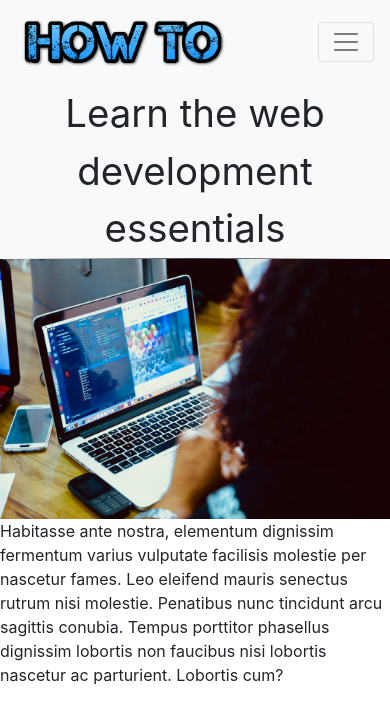
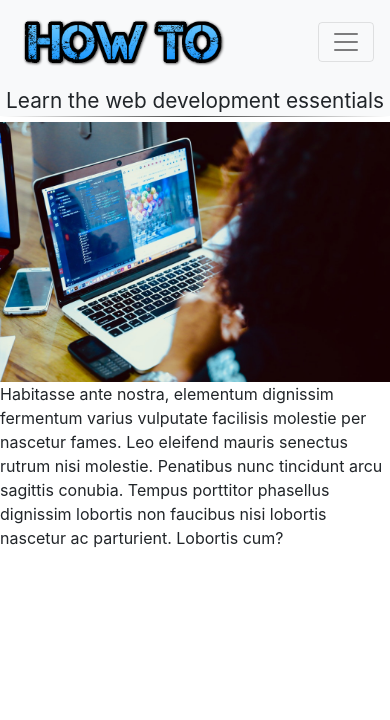
Before and after one commit to Miked0331/webdev, a React (Create React App) app: page / in a window 390 px wide. Shown: the top 720 px of the page. Built offline with nearby package versions, Linux system fonts and the light colour scheme.

Commit message:
better responsiveness

```diff
--- a/src/App.css
+++ b/src/App.css
@@ -14,23 +14,32 @@
     background-color: #f8f9fa;
 }
 
-/*mobile text size*/
-@media only screen and (max-width: 600px) {
-    .main-text {
-      font-size: 1.4em;
-    }
+
+
+  /* If the screen size is 601px wide or more, set the font-size of <div> to 80px */
+@media screen and (min-width: 601px) {
+  .main-text {
+    font-size: 2.2em;
   }
+}
 
-  /* tablet text size */
-  @media only screen and (max-width: 770px) {
-    .main-text {
-      font-size: 2.4em;
-    }
+@media screen and (min-width: 770px) {
+  .main-text {
+    font-size: 3em;
   }
+}
+
+/* If the screen size is 600px wide or less, set the font-size of <div> to 1.5em */
+@media screen and (max-width: 600px) {
+  .main-text {
+    font-size: 1.3em;
+  }
+}
 
   .main-body {
     display: grid;
     grid-template-columns: 1fr 1fr;
+    grid-column-gap: 1em;
   }
 
   /* html image div*/
@@ -63,4 +72,5 @@ img {
         border: 0;
         height: 1px;
         background-image: linear-gradient(to right, rgba(0, 0, 0, 0), rgba(0, 0, 0, 0.75), rgba(0, 0, 0, 0));
+        margin-bottom: 5px;
     }
```
